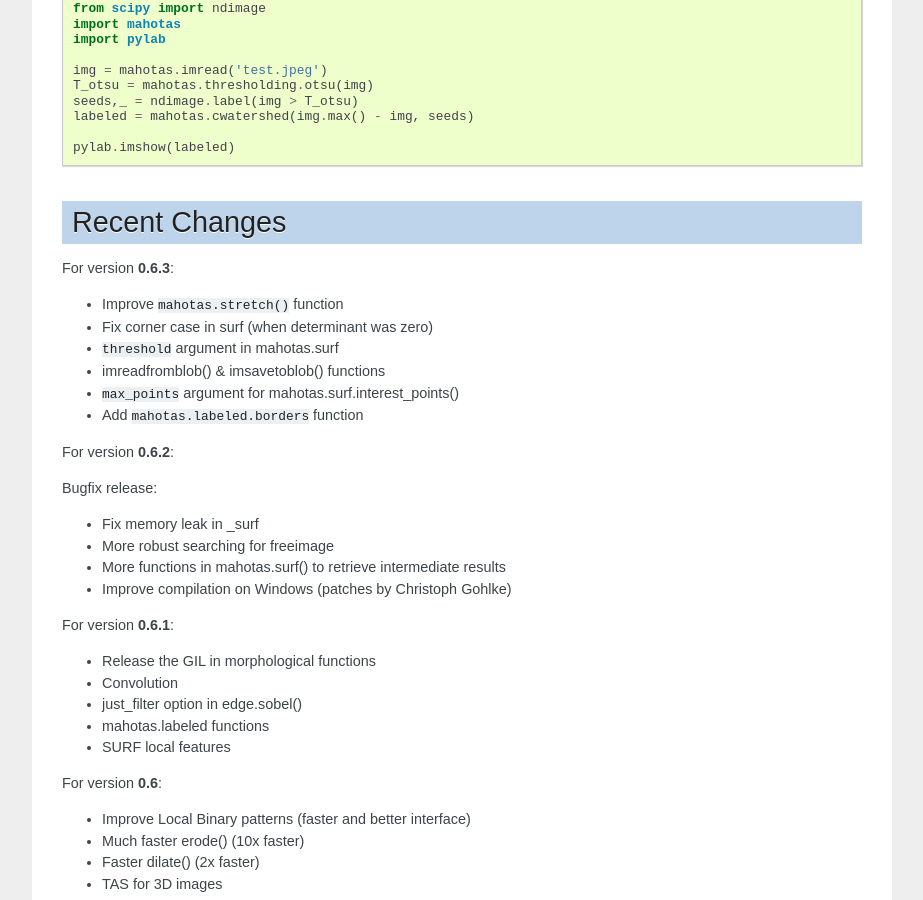
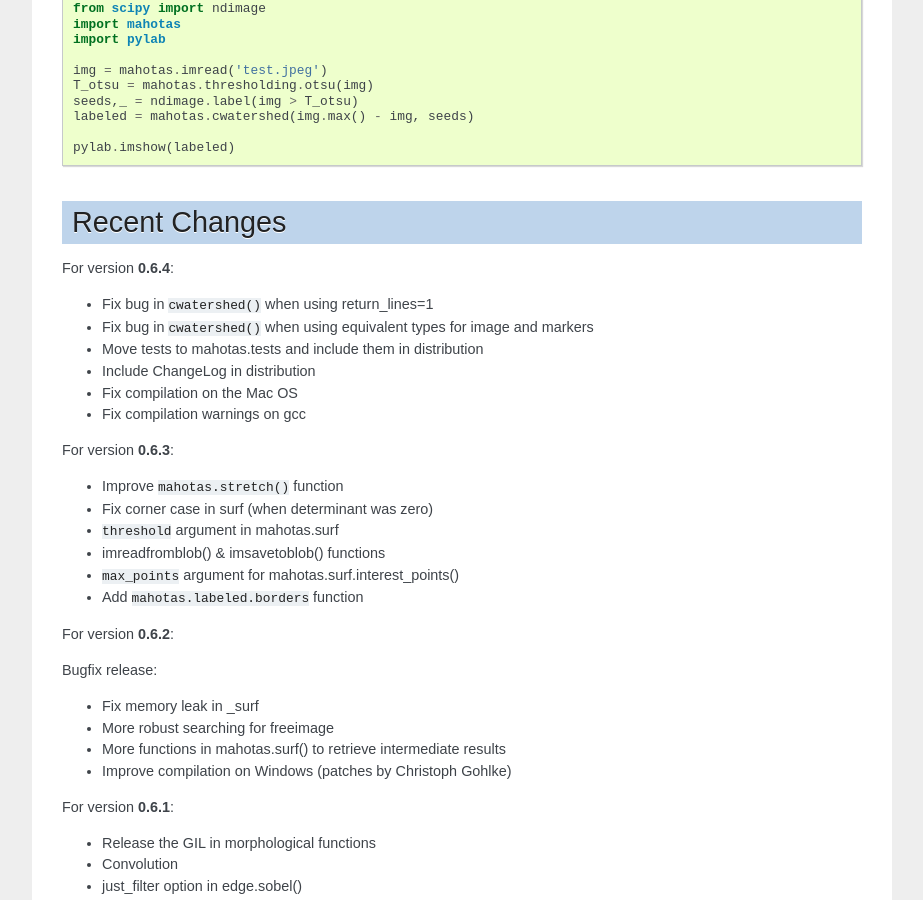
Before and after one commit to luispedro/mahotas, a Sphinx documentation site: the page built from docs/source/readme.rst, in a window 1280 px wide and 900 px high, scrolled down 507 px. Shown: the whole window, without its empty margins (198-1121 px from the left). Built offline with Sphinx 7.4.7, drawn with Linux system fonts in a browser that asks for light colours; formulas are drawn with MathJax 3.

```diff
--- a/docs/source/readme.rst
+++ b/docs/source/readme.rst
@@ -41,6 +41,15 @@ threshold).
 
 Recent Changes
 --------------
+
+For version **0.6.4**:
+
+- Fix bug in ``cwatershed()`` when using return_lines=1
+- Fix bug in ``cwatershed()`` when using equivalent types for image and markers
+- Move tests to mahotas.tests and include them in distribution
+- Include ChangeLog in distribution
+- Fix compilation on the Mac OS
+- Fix compilation warnings on gcc
 
 For version **0.6.3**:
 
```
Also changed, not shown: README.rst (+9 -6 lines), 2 other files.
